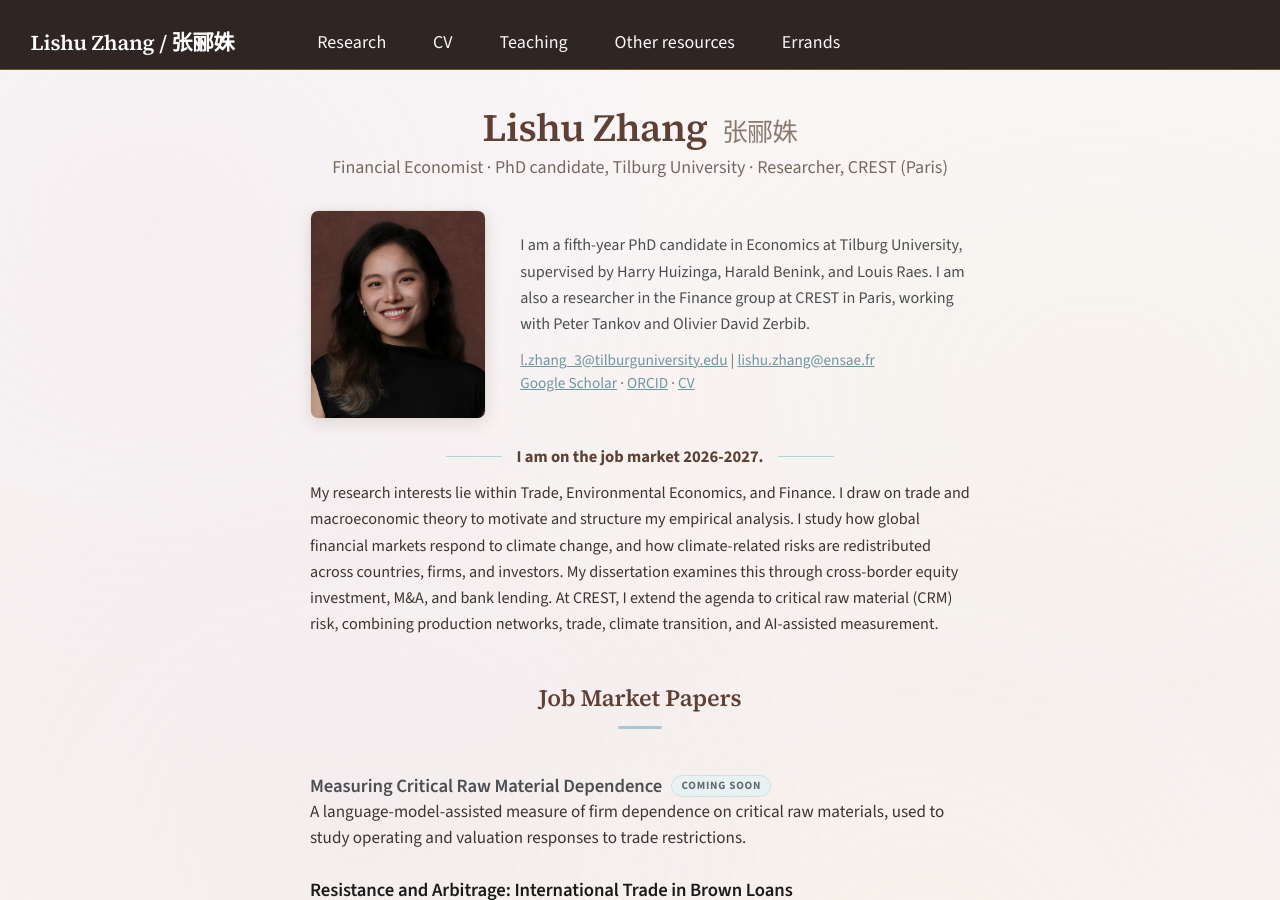
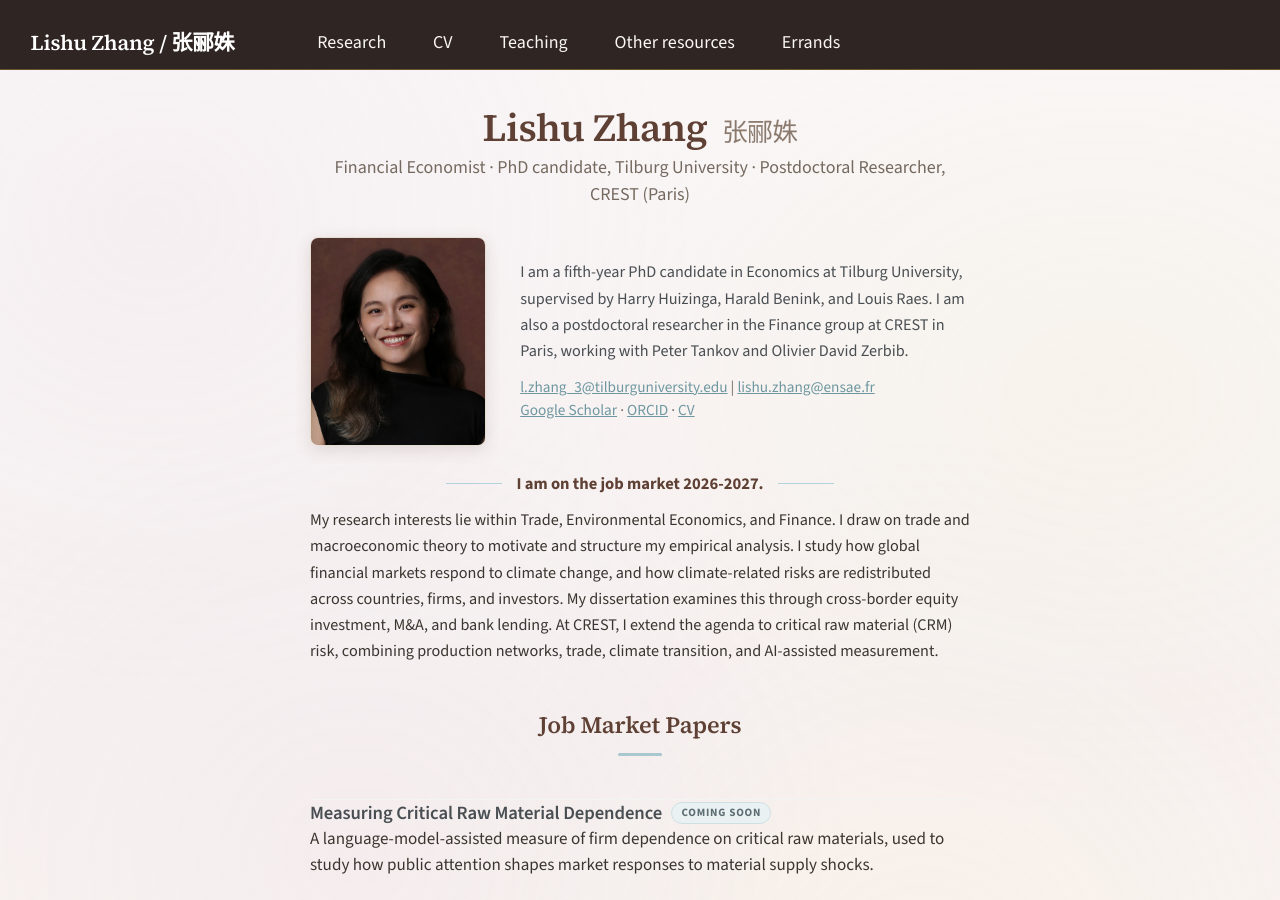
Before and after one commit to LishuZ/LishuZ.github.io, a Jekyll site: the page built from _pages/about.md, in a window 1280 px wide and 900 px high. Built offline with Jekyll 4.4.1, drawn with Linux system fonts in a browser that asks for light colours.

Commit message:
Update research abstracts, CV, and postdoctoral appointment

```diff
--- a/_config.yml
+++ b/_config.yml
@@ -11,7 +11,7 @@ locale                   : "en-US"
 title                    : "Lishu Zhang / 张郦姝"
 title_separator          : "-"
 name                     : &name "Lishu Zhang"
-description              : &description "PhD candidate in Economics at Tilburg University; Researcher in Finance at CREST (Paris)"
+description              : &description "PhD candidate in Economics at Tilburg University; Postdoctoral Researcher in Finance at CREST (Paris)"
 url                      : https://lishuz.github.io # the base hostname & protocol for your site e.g. "https://mmistakes.github.io"
 baseurl                  : #"/main" # the subpath of your site, e.g. "/blog"
 repository               : "LishuZ.github.io"
--- a/_pages/about.md
+++ b/_pages/about.md
@@ -117,13 +117,13 @@ author_profile: false
 
 <div class="home-head">
   <h1 class="lead-name">Lishu Zhang <span class="cn">张郦姝</span></h1>
-  <p class="lead-role">Financial Economist · PhD candidate, Tilburg University · Researcher, CREST (Paris)</p>
+  <p class="lead-role">Financial Economist · PhD candidate, Tilburg University · Postdoctoral Researcher, CREST (Paris)</p>
 </div>
 
 <div class="intro-row">
   <img class="intro-photo" src="/images/homepage-portrait-original-2026.jpg" alt="Lishu Zhang">
   <div class="intro-text">
-    <p>I am a fifth-year PhD candidate in Economics at Tilburg University, supervised by Harry Huizinga, Harald Benink, and Louis Raes. I am also a researcher in the Finance group at CREST in Paris, working with Peter Tankov and Olivier David Zerbib.</p>
+    <p>I am a fifth-year PhD candidate in Economics at Tilburg University, supervised by Harry Huizinga, Harald Benink, and Louis Raes. I am also a postdoctoral researcher in the Finance group at CREST in Paris, working with Peter Tankov and Olivier David Zerbib.</p>
     <p class="contact"><a href="mailto:l.zhang_3@tilburguniversity.edu">l.zhang_3@tilburguniversity.edu</a>&nbsp;|&nbsp;<a href="mailto:lishu.zhang@ensae.fr">lishu.zhang@ensae.fr</a><br><a href="https://scholar.google.com/citations?hl=zh-CN&user=19jsgQMAAAAJ">Google Scholar</a>&nbsp;·&nbsp;<a href="https://orcid.org/0000-0003-0237-7664">ORCID</a>&nbsp;·&nbsp;<a href="/files/cv.pdf">CV</a></p>
   </div>
 </div>
@@ -135,7 +135,7 @@ author_profile: false
 
 <div class="paper">
   <div class="ptitle">Measuring Critical Raw Material Dependence <span class="status">Coming soon</span></div>
-  <p class="abs">A language-model-assisted measure of firm dependence on critical raw materials, used to study operating and valuation responses to trade restrictions.</p>
+  <p class="abs">A language-model-assisted measure of firm dependence on critical raw materials, used to study how public attention shapes market responses to material supply shocks.</p>
 </div>
 
 <div class="paper">
```
Also changed, not shown: _pages/aboutme.md (+1 -1 lines), _pages/cv.md (+1 -1 lines), _pages/research.md (+1 -1 lines), 1 other file.
